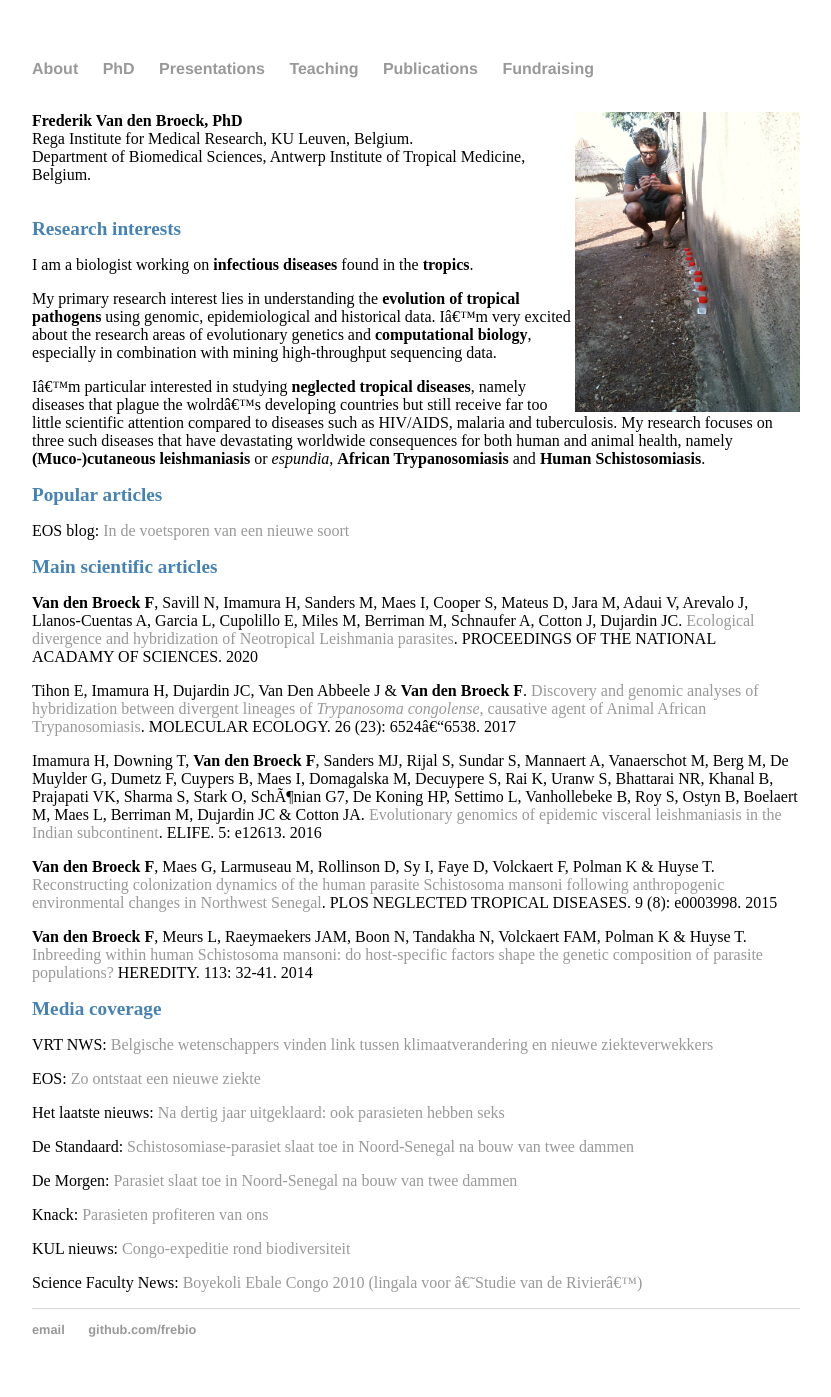
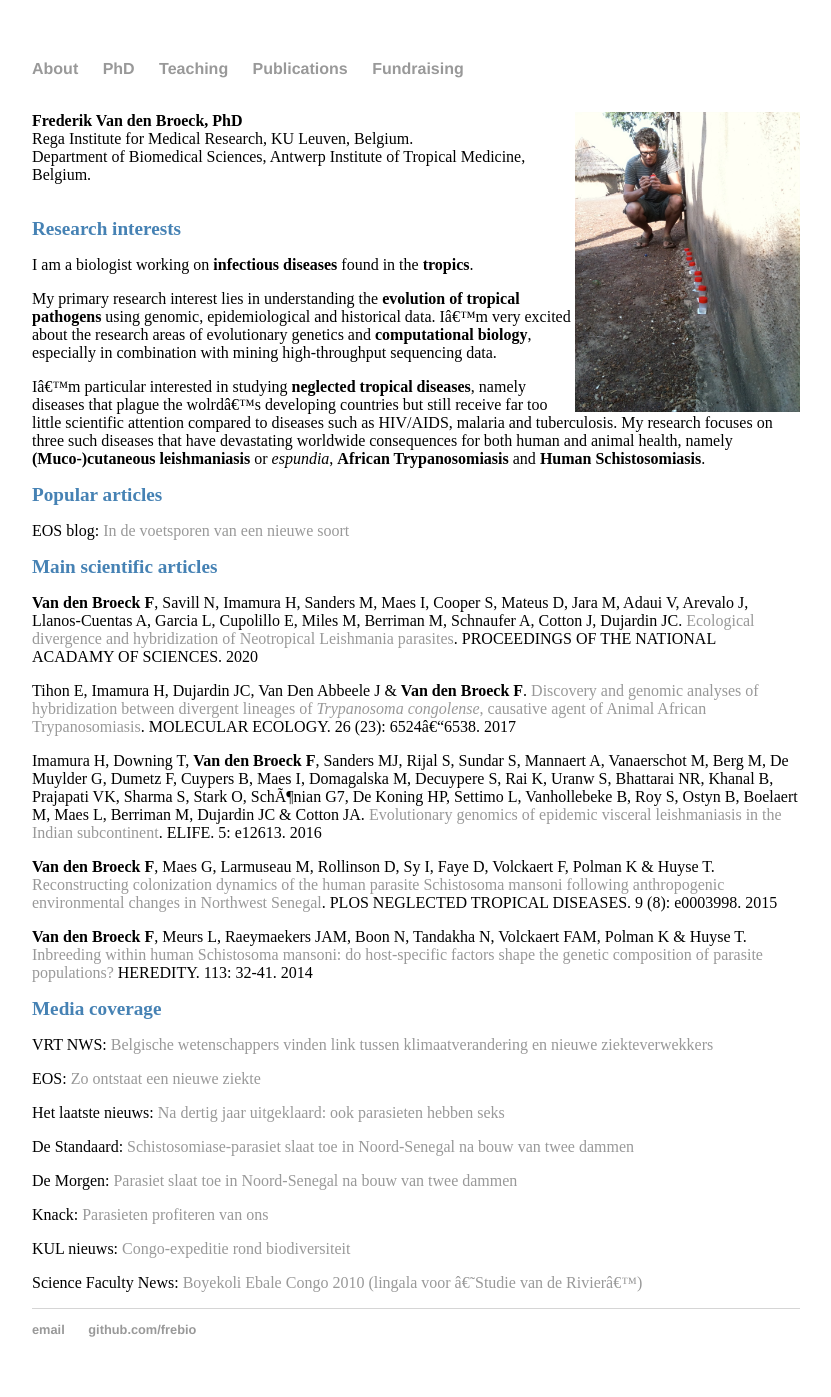
Before and after one commit to FreBio/FreBio.github.io, a Jekyll site: the page built from index.md, in a window 1280 px wide. Shown: the whole page, without its empty margins (224-1055 px from the left). Built offline with Jekyll 4.4.1, drawn with Linux system fonts in a browser that asks for light colours; our own code applies the rules of GitHub Pages for plain Markdown files; comment, search, counter and statistics services are not loaded.

Commit message:
Update default.html

```diff
--- a/_layouts/default.html
+++ b/_layouts/default.html
@@ -9,7 +9,6 @@
 	    		<ul>
 		        	<li><a href="/">About</a></li>
 	        		<li><a href="/Phd">PhD</a></li>
-				<li><a href="/Presentations">Presentations</a></li>
 				<li><a href="/Teaching">Teaching</a></li>
 	        		<li><a href="/Pubs">Publications</a></li>
 				<li><a href="/HRS">Fundraising</a></li>
```
